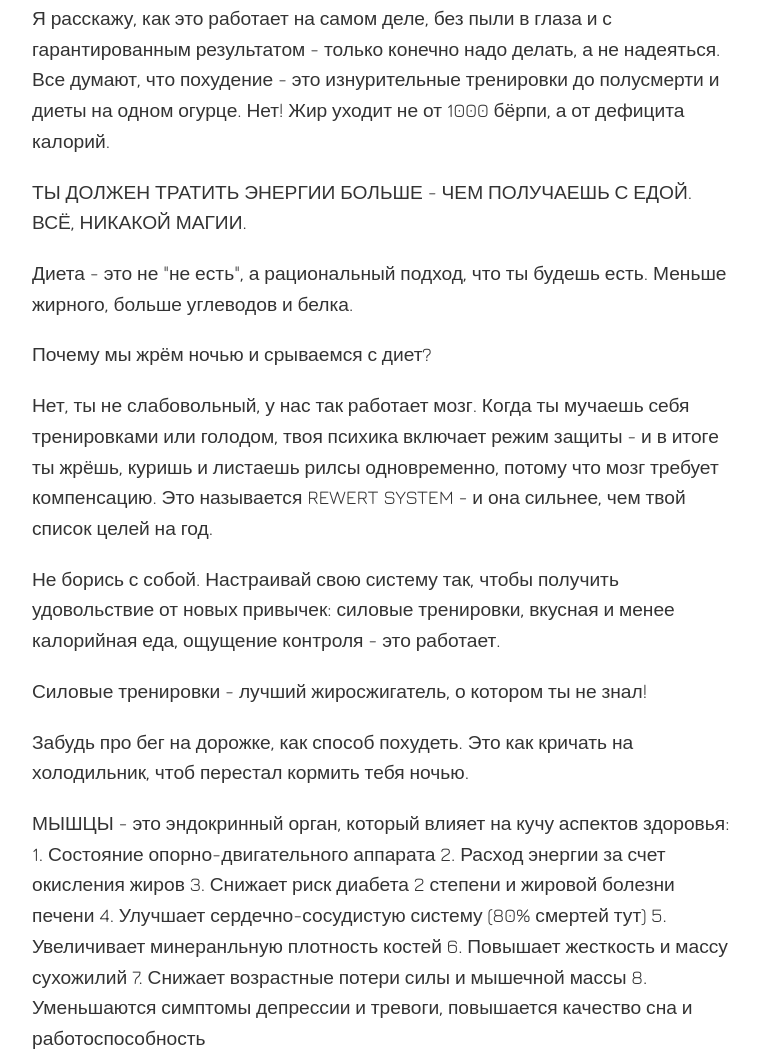
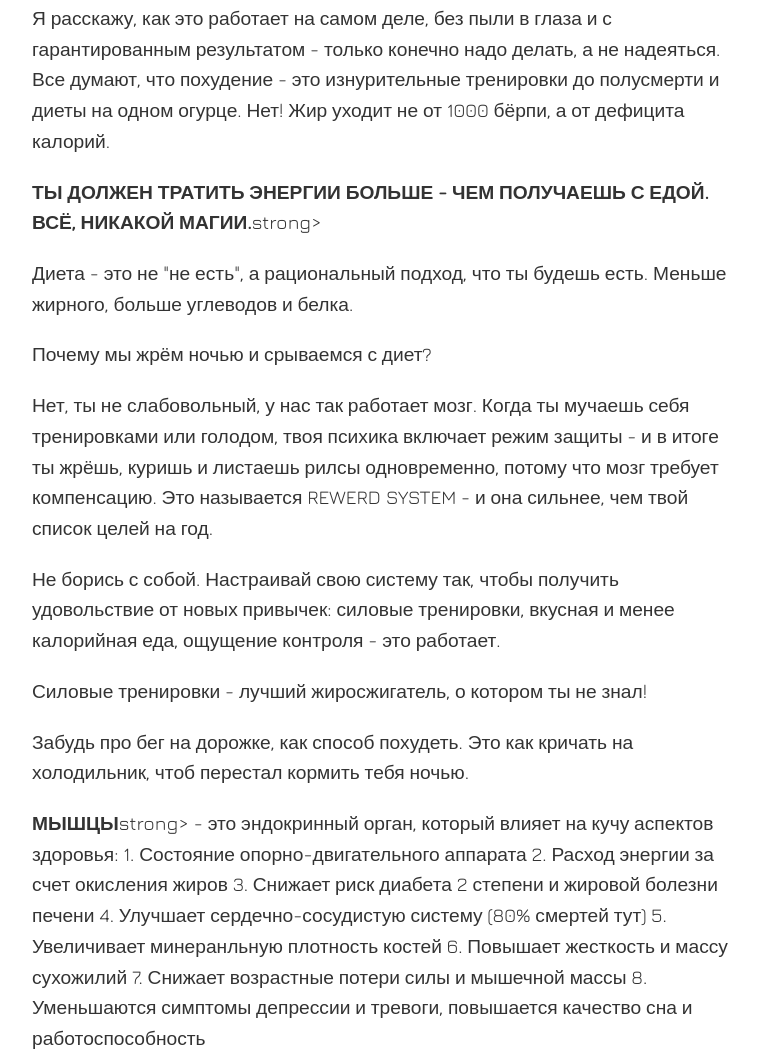
Before and after one commit to utepils21a/vladimirivanov, a plain HTML site: page index.html in a window 1280 px wide. Shown: the part 1659-2716 px from the top of the page, without its empty margins (258-1017 px from the left). Drawn offline with nearby package versions, Linux system fonts and the light colour scheme.

Commit message:
Update index.html

```diff
--- a/index.html
+++ b/index.html
@@ -81,20 +81,20 @@
     <p>Я расскажу, как это работает на самом деле, без пыли в глаза и с гарантированным результатом - только конечно надо делать, а не надеяться.
     Все думают, что похудение - это изнурительные тренировки до полусмерти и диеты на одном огурце. Нет! Жир уходит не от 1000 бёрпи, а от дефицита калорий.</p>
 
-    <p>ТЫ ДОЛЖЕН ТРАТИТЬ ЭНЕРГИИ БОЛЬШЕ - ЧЕМ ПОЛУЧАЕШЬ С ЕДОЙ. ВСЁ, НИКАКОЙ МАГИИ.</p>
+    <p><strong>ТЫ ДОЛЖЕН ТРАТИТЬ ЭНЕРГИИ БОЛЬШЕ - ЧЕМ ПОЛУЧАЕШЬ С ЕДОЙ. ВСЁ, НИКАКОЙ МАГИИ.</strong>strong></p>
 
     <p>Диета - это не "не есть", а рациональный подход, что ты будешь есть. Меньше жирного, больше углеводов и белка.</p>
 
    <p> Почему мы жрём ночью и срываемся с диет?
     <p>Нет, ты не слабовольный, у нас так работает мозг. Когда ты мучаешь себя тренировками или голодом, твоя психика включает режим защиты - и в итоге ты жрёшь, куришь и листаешь рилсы одновременно, потому что мозг требует компенсацию.
-    Это называется REWERT SYSTEM - и она сильнее, чем твой список целей на год.</p>
+    Это называется REWERD SYSTEM - и она сильнее, чем твой список целей на год.</p>
 
     <p>Не борись с собой. Настраивай свою систему так, чтобы получить удовольствие от новых привычек: силовые тренировки, вкусная и менее калорийная еда, ощущение контроля - это работает.</p>
 
     <p>Силовые тренировки - лучший жиросжигатель, о котором ты не знал!</p>
     <p>Забудь про бег на дорожке, как способ похудеть. Это как кричать на холодильник, чтоб перестал кормить тебя ночью.</p>
 
-    <p>МЫШЦЫ - это эндокринный орган, который влияет на кучу аспектов здоровья:
+    <p><strong>МЫШЦЫ</strong>strong> - это эндокринный орган, который влияет на кучу аспектов здоровья:
     1. Состояние опорно-двигательного аппарата
     2. Расход энергии за счет окисления жиров
     3. Снижает риск диабета 2 степени и жировой болезни печени
```
